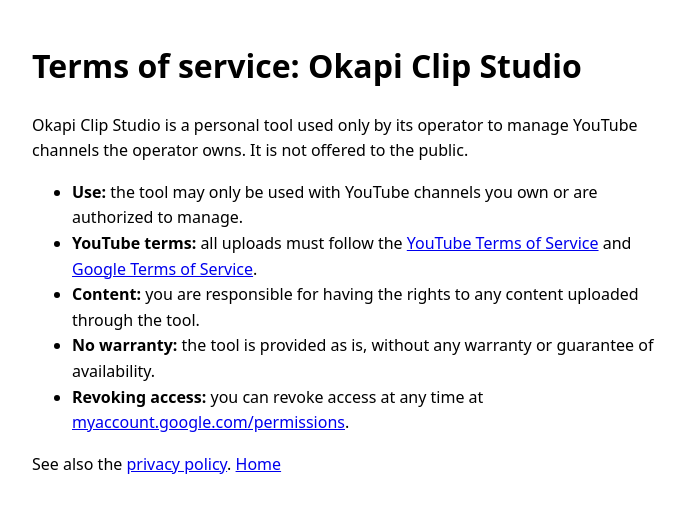
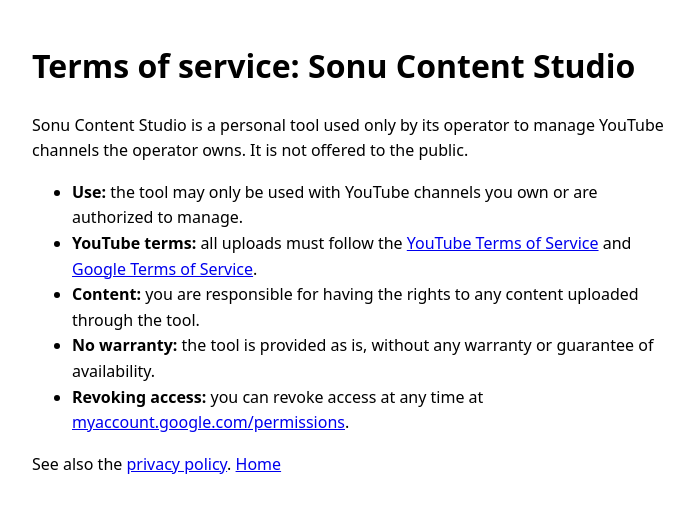
Before and after one commit to itsonu/itsonu.github.io, a plain HTML site: page terms.html in a window 1280 px wide. Shown: the whole page, without its empty margins (288-982 px from the left). Drawn offline with Linux system fonts and the light colour scheme.

Commit message:
Rename app to Sonu Content Studio

```diff
--- a/terms.html
+++ b/terms.html
@@ -1,7 +1,7 @@
 <!doctype html><html lang="en"><head><meta charset="utf-8"><meta name="viewport" content="width=device-width,initial-scale=1"><title>Terms of service</title></head>
 <body style="font-family:system-ui;max-width:640px;margin:40px auto;padding:0 16px;line-height:1.6">
-<h1>Terms of service: Okapi Clip Studio</h1>
-<p>Okapi Clip Studio is a personal tool used only by its operator to manage YouTube channels the operator owns. It is not offered to the public.</p>
+<h1>Terms of service: Sonu Content Studio</h1>
+<p>Sonu Content Studio is a personal tool used only by its operator to manage YouTube channels the operator owns. It is not offered to the public.</p>
 <ul>
 <li><b>Use:</b> the tool may only be used with YouTube channels you own or are authorized to manage.</li>
 <li><b>YouTube terms:</b> all uploads must follow the <a href="https://www.youtube.com/t/terms">YouTube Terms of Service</a> and <a href="https://policies.google.com/terms">Google Terms of Service</a>.</li>
```
